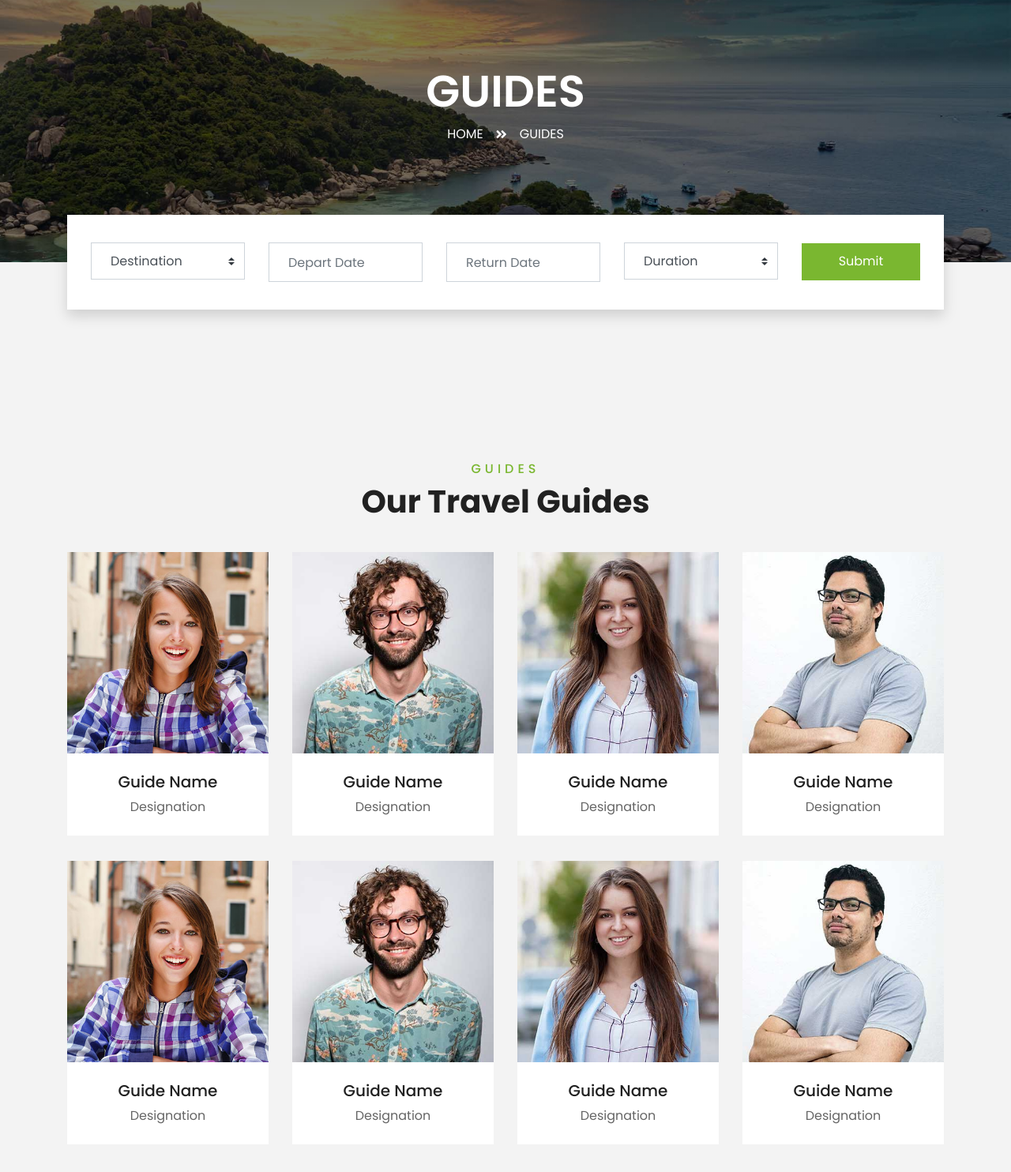
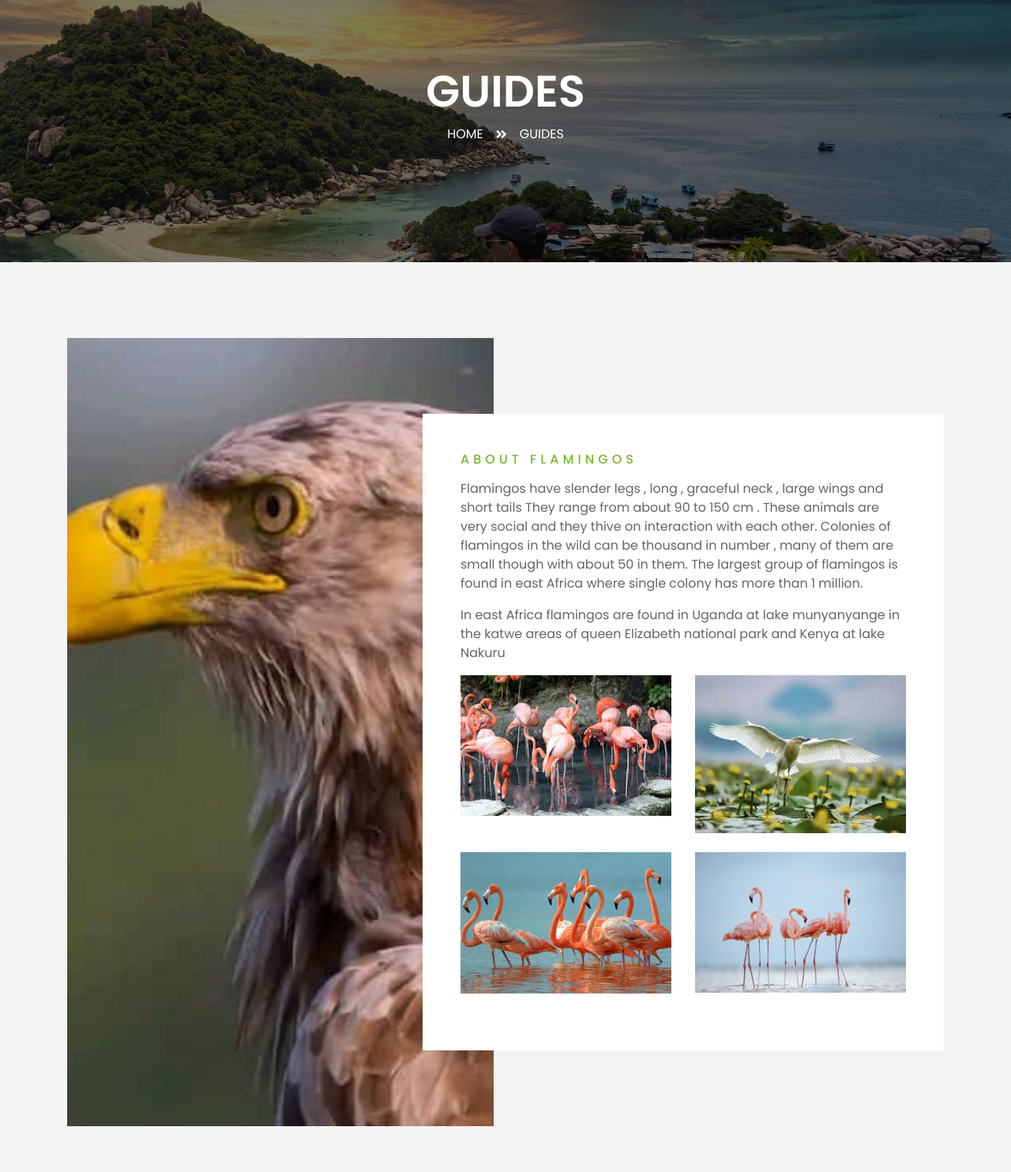
Before and after one commit to edrinesolo/edrinesolo.github.io, a plain HTML site: page guide.html in a window 1280 px wide. Shown: the part 166-1650 px from the top of the page at 79% size. Drawn offline with nearby package versions, Linux system fonts and the light colour scheme.

Commit message:
<new pages>

```diff
--- a/guide.html
+++ b/guide.html
@@ -78,18 +78,19 @@
                     <div class="navbar-nav ml-auto py-0">
                         <a href="index.html" class="nav-item nav-link ">Home</a>
                         <a href="about.html" class="nav-item nav-link">About</a>
-                        <a href="service.html" class="nav-item nav-link">Services</a>
+                        <a href="guide.html" class="nav-item nav-link active">Guides</a>
+
 
                         <div class="nav-item dropdown">
                             <a href="#" class="nav-link dropdown-toggle" data-toggle="dropdown">Pages</a>
-                            <div class="dropdown-menu border-0 rounded-0 m-0">
+                            <!-- <div class="dropdown-menu border-0 rounded-0 m-0">
                                 <a href="blog.html" class="dropdown-item">Blog Grid</a>
                                 <a href="single.html" class="dropdown-item">Blog Detail</a>
                                 <a href="destination.html" class="dropdown-item ">Destination</a>
-                                <a href="guide.html" class="dropdown-item active">Travel Guides</a>
+                                <a href="service.html" class="dropdown-item">Services</a>
                                 <a href="testimonial.html" class="dropdown-item">Testimonial</a>
                                 <a href="package.html" class="dropdown-item">Tour Packages</a>
-                            </div>
+                            </div> -->
                         </div>
                         <a href="contact.html" class="nav-item nav-link ">Contact</a>
                     </div>
@@ -116,57 +117,96 @@
 
 
     <!-- Booking Start -->
-    <div class="container-fluid booking mt-5 pb-5">
-        <div class="container pb-5">
-            <div class="bg-light shadow" style="padding: 30px;">
-                <div class="row align-items-center" style="min-height: 60px;">
-                    <div class="col-md-10">
+
+    <!-- Booking End -->
+
+
+    <!-- About Start -->
+    <div class="container-fluid py-5">
+        <div class="container pt-5">
             <div class="row">
-                            <div class="col-md-3">
-                                <div class="mb-3 mb-md-0">
-                                    <select class="custom-select px-4" style="height: 47px;">
-                                        <option selected>Destination</option>
-                                        <option value="1">Destination 1</option>
-                                        <option value="2">Destination 1</option>
-                                        <option value="3">Destination 1</option>
-                                    </select>
+                <div class="col-lg-6" style="min-height: 500px;">
+                    <div class="position-relative h-100">
+                        <img class="position-absolute w-100 h-100" src="img/15.jpg" style="object-fit: cover;">
                     </div>
                 </div>
-                            <div class="col-md-3">
-                                <div class="mb-3 mb-md-0">
-                                    <div class="date" id="date1" data-target-input="nearest">
-                                        <input type="text" class="form-control p-4 datetimepicker-input" placeholder="Depart Date" data-target="#date1" data-toggle="datetimepicker"/>
+                <div class="col-lg-6 pt-5 pb-lg-5">
+                    <div class="about-text bg-white p-4 p-lg-5 my-lg-5">
+                        <h6 class="text-primary text-uppercase" style="letter-spacing: 5px;">About Flamingos</h6>
+                        <h1 class="mb-3"></h1>
+                        <p>
+                            Flamingos have slender legs , long , graceful neck , large wings and short tails
+                            They range from about 90 to 150 cm . These animals are very social and they thive on interaction with each other. Colonies of flamingos in the wild can be thousand in number , many of them are small though with about 50 in them. The largest group of flamingos is found in east Africa where single colony has more than 1 million.
+                        </p>
+                        <p>
+
+                        </p>
+                        <p>
+                            In east Africa flamingos are found in Uganda at lake munyanyange in the katwe areas of queen Elizabeth national park and Kenya at lake Nakuru
+                        </p>
+
+
+                        <div class="row mb-4">
+                            <div class="col-6">
+                                <img class="img-fluid" src="img/18.jpg" alt="">
+                            </div>
+                            <div class="col-6">
+                                <img class="img-fluid" src="img/16.jpg" alt="">
                             </div>
                         </div>
+                        <div class="row mb-4">
+                            <div class="col-6">
+                                <img class="img-fluid" src="img/088.jpg" alt="">
                             </div>
-                            <div class="col-md-3">
-                                <div class="mb-3 mb-md-0">
-                                    <div class="date" id="date2" data-target-input="nearest">
-                                        <input type="text" class="form-control p-4 datetimepicker-input" placeholder="Return Date" data-target="#date2" data-toggle="datetimepicker"/>
+                            <div class="col-6">
+                                <img class="img-fluid" src="img/09.jpg" alt="">
                             </div>
                         </div>
-                            </div>
-                            <div class="col-md-3">
-                                <div class="mb-3 mb-md-0">
-                                    <select class="custom-select px-4" style="height: 47px;">
-                                        <option selected>Duration</option>
-                                        <option value="1">Duration 1</option>
-                                        <option value="2">Duration 1</option>
-                                        <option value="3">Duration 1</option>
-                                    </select>
-                                </div>
-                            </div>
-                        </div>
-                    </div>
-                    <div class="col-md-2">
-                        <button class="btn btn-primary btn-block" type="submit" style="height: 47px; margin-top: -2px;">Submit</button>
+                        <!-- <a href="" class="btn btn-primary mt-1">Book Now</a> -->
                     </div>
                 </div>
             </div>
         </div>
     </div>
-    <!-- Booking End -->
 
+    <div class="container-fluid py-5">
+        <div class="container pt-5">
+            <div class="row">
+                <div class="col-lg-6" style="min-height: 500px;">
+                    <div class="position-relative h-100">
+                        <img class="position-absolute w-100 h-100" src="img/h1.jpg" style="object-fit: cover;">
+                    </div>
+                </div>
+                <div class="col-lg-6 pt-5 pb-lg-5">
+                    <div class="about-text bg-white p-4 p-lg-5 my-lg-5">
+                        <h6 class="text-primary text-uppercase" style="letter-spacing: 5px;">About Gorilla trekking</h6>
+                        <h1 class="mb-3"></h1>
+                        <p>
+                            Gorilla trekking can be conducted all year around in Uganda, Rwanda and Congo. The best time to go gorilla trekking in during the month of June, July, August, September and December. This is because there are less rain and parks are drier making it simple to hike and see gorillas
+                        </p>
+
+                        <div class="row mb-4">
+                            <div class="col-6">
+                                <img class="img-fluid" src="img/h2.jpg" alt="">
+                            </div>
+                            <div class="col-6">
+                                <img class="img-fluid" src="img/h3.jpg" alt="">
+                            </div>
+                        </div>
+                        <div class="row mb-4">
+                            <div class="col-6">
+                                <img class="img-fluid" src="img/h6.jpg" alt="">
+                            </div>
+                            <div class="col-6">
+                                <img class="img-fluid" src="img/h5.jpg" alt="">
+                            </div>
+                        </div>
+                        <!-- <a href="" class="btn btn-primary mt-1">Book Now</a> -->
+                    </div>
+                </div>
+            </div>
+        </div>
+    </div>
 
      <!-- Team Start -->
      <div class="container-fluid py-5">
@@ -176,7 +216,7 @@
                 <h1>Our Travel Guides</h1>
             </div>
             <div class="row">
-                <div class="col-lg-3 col-md-4 col-sm-6 pb-2">
+                <div class="col-lg-3 col-md-4 col-sm-6 pb-1">
                     <div class="team-item bg-white mb-4">
                         <div class="team-img position-relative overflow-hidden">
                             <img class="img-fluid w-100" src="img/team-1.jpg" alt="">
@@ -193,7 +233,7 @@
                         </div>
                     </div>
                 </div>
-                <div class="col-lg-3 col-md-4 col-sm-6 pb-2">
+                <div class="col-lg-3 col-md-4 col-sm-6 pb-1">
                     <div class="team-item bg-white mb-4">
                         <div class="team-img position-relative overflow-hidden">
                             <img class="img-fluid w-100" src="img/team-2.jpg" alt="">
@@ -210,7 +250,7 @@
                         </div>
                     </div>
                 </div>
-                <div class="col-lg-3 col-md-4 col-sm-6 pb-2">
+                <div class="col-lg-3 col-md-4 col-sm-6 pb-1">
                     <div class="team-item bg-white mb-4">
                         <div class="team-img position-relative overflow-hidden">
                             <img class="img-fluid w-100" src="img/team-3.jpg" alt="">
@@ -227,75 +267,7 @@
                         </div>
                     </div>
                 </div>
-                <div class="col-lg-3 col-md-4 col-sm-6 pb-2">
-                    <div class="team-item bg-white mb-4">
-                        <div class="team-img position-relative overflow-hidden">
-                            <img class="img-fluid w-100" src="img/team-4.jpg" alt="">
-                            <div class="team-social">
-                                <a class="btn btn-outline-primary btn-square" href=""><i class="fab fa-twitter"></i></a>
-                                <a class="btn btn-outline-primary btn-square" href=""><i class="fab fa-facebook-f"></i></a>
-                                <a class="btn btn-outline-primary btn-square" href=""><i class="fab fa-instagram"></i></a>
-                                <a class="btn btn-outline-primary btn-square" href=""><i class="fab fa-linkedin-in"></i></a>
-                            </div>
-                        </div>
-                        <div class="text-center py-4">
-                            <h5 class="text-truncate">Guide Name</h5>
-                            <p class="m-0">Designation</p>
-                        </div>
-                    </div>
-                </div>
-                <div class="col-lg-3 col-md-4 col-sm-6 pb-2">
-                    <div class="team-item bg-white mb-4">
-                        <div class="team-img position-relative overflow-hidden">
-                            <img class="img-fluid w-100" src="img/team-1.jpg" alt="">
-                            <div class="team-social">
-                                <a class="btn btn-outline-primary btn-square" href=""><i class="fab fa-twitter"></i></a>
-                                <a class="btn btn-outline-primary btn-square" href=""><i class="fab fa-facebook-f"></i></a>
-                                <a class="btn btn-outline-primary btn-square" href=""><i class="fab fa-instagram"></i></a>
-                                <a class="btn btn-outline-primary btn-square" href=""><i class="fab fa-linkedin-in"></i></a>
-                            </div>
-                        </div>
-                        <div class="text-center py-4">
-                            <h5 class="text-truncate">Guide Name</h5>
-                            <p class="m-0">Designation</p>
-                        </div>
-                    </div>
-                </div>
-                <div class="col-lg-3 col-md-4 col-sm-6 pb-2">
-                    <div class="team-item bg-white mb-4">
-                        <div class="team-img position-relative overflow-hidden">
-                            <img class="img-fluid w-100" src="img/team-2.jpg" alt="">
-                            <div class="team-social">
-                                <a class="btn btn-outline-primary btn-square" href=""><i class="fab fa-twitter"></i></a>
-                                <a class="btn btn-outline-primary btn-square" href=""><i class="fab fa-facebook-f"></i></a>
-                                <a class="btn btn-outline-primary btn-square" href=""><i class="fab fa-instagram"></i></a>
-                                <a class="btn btn-outline-primary btn-square" href=""><i class="fab fa-linkedin-in"></i></a>
-                            </div>
-                        </div>
-                        <div class="text-center py-4">
-                            <h5 class="text-truncate">Guide Name</h5>
-                            <p class="m-0">Designation</p>
-                        </div>
-                    </div>
-                </div>
-                <div class="col-lg-3 col-md-4 col-sm-6 pb-2">
-                    <div class="team-item bg-white mb-4">
-                        <div class="team-img position-relative overflow-hidden">
-                            <img class="img-fluid w-100" src="img/team-3.jpg" alt="">
-                            <div class="team-social">
-                                <a class="btn btn-outline-primary btn-square" href=""><i class="fab fa-twitter"></i></a>
-                                <a class="btn btn-outline-primary btn-square" href=""><i class="fab fa-facebook-f"></i></a>
-                                <a class="btn btn-outline-primary btn-square" href=""><i class="fab fa-instagram"></i></a>
-                                <a class="btn btn-outline-primary btn-square" href=""><i class="fab fa-linkedin-in"></i></a>
-                            </div>
-                        </div>
-                        <div class="text-center py-4">
-                            <h5 class="text-truncate">Guide Name</h5>
-                            <p class="m-0">Designation</p>
-                        </div>
-                    </div>
-                </div>
-                <div class="col-lg-3 col-md-4 col-sm-6 pb-2">
+                <div class="col-lg-3 col-md-4 col-sm-6 pb-1">
                     <div class="team-item bg-white mb-4">
                         <div class="team-img position-relative overflow-hidden">
                             <img class="img-fluid w-100" src="img/team-4.jpg" alt="">
@@ -364,7 +336,7 @@
                 <p><i class="fa fa-map-marker-alt mr-2"></i>123 Street, New York, USA</p>
                 <p><i class="fa fa-phone-alt mr-2"></i>+012 345 67890</p>
                 <p><i class="fa fa-envelope mr-2"></i>info@example.com</p>
-                <h6 class="text-white text-uppercase mt-4 mb-3" style="letter-spacing: 5px;">Newsletter</h6>
+                <!-- <h6 class="text-white text-uppercase mt-4 mb-3" style="letter-spacing: 5px;">Newsletter</h6>
                 <div class="w-100">
                     <div class="input-group">
                         <input type="text" class="form-control border-light" style="padding: 25px;" placeholder="Your Email">
@@ -372,7 +344,7 @@
                             <button class="btn btn-primary px-3">Sign Up</button>
                         </div>
                     </div>
-                </div>
+                </div> -->
             </div>
         </div>
     </div>
```
Also changed, not shown: about.html (+6 -5 lines), blog.html (+5 -4 lines), contact.html (+5 -5 lines), destination.html (+2 -2 lines), index.html (+5 -5 lines), package.html (+2 -2 lines), service.html (+2 -2 lines), single.html (+2 -2 lines), testimonial.html (+2 -2 lines), img/088.jpg (added), img/09.jpg (added), img/h1.jpg (added), img/h2.jpg (added), img/h3.jpg (added), 3 more files. Lines whose indentation alone changed are shown as unchanged.
